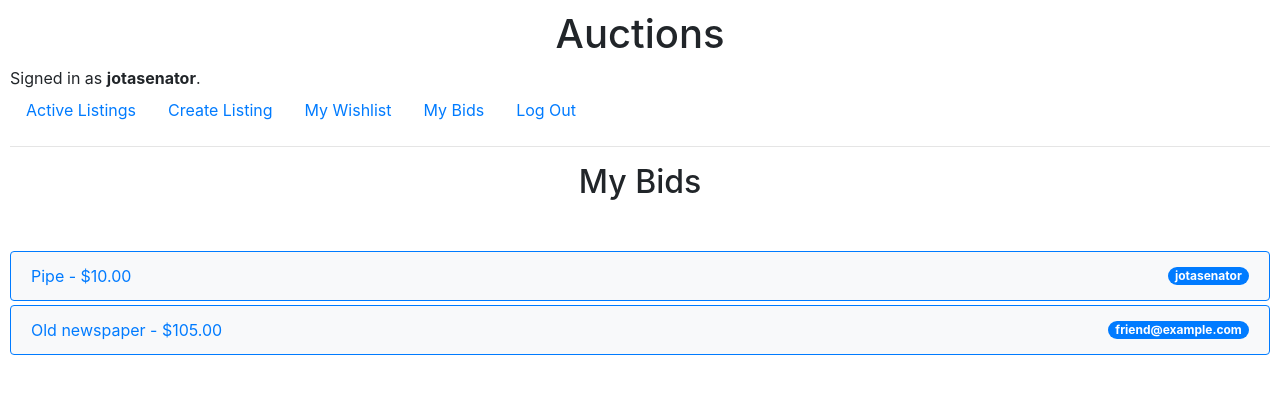
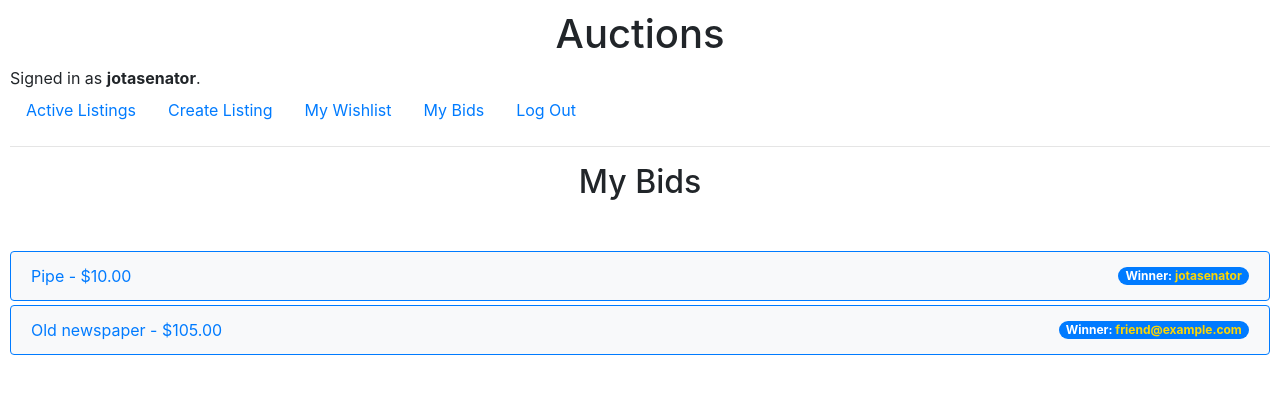
Before and after one commit to jotasenator/project2, a Django app: page /bids in a window 1280 px wide. Shown: the top 394 px of the page. Run offline with Django 3.2, Linux system fonts and the light colour scheme; a user stored in the database is signed in; data comes from the database, SQL or seed files in the repository; some libraries are stand-ins or nearby versions.

Commit message:
Add gold color to winner user

```diff
--- a/auctions/static/auctions/styles.css
+++ b/auctions/static/auctions/styles.css
@@ -145,3 +145,7 @@ ul.list-group a{
 .winner {
   animation: winner-animation 2s infinite;
 }
+
+.gold{
+  color: gold;
+}
--- a/auctions/templates/auctions/bids.html
+++ b/auctions/templates/auctions/bids.html
@@ -10,7 +10,7 @@
         {{ bid.listing.title }} - ${{ bid.bid_amount }}
         {% with winner=winners|get_item:bid.listing.id %}
           {% if winner %}
-            <span class="badge badge-primary badge-pill">{{ winner.username }}</span>
+            <span class="badge badge-primary badge-pill ">Winner: <span class="gold">{{ winner.username }}</span>
             {% endif %}
         {% endwith %}
         </li>
```
